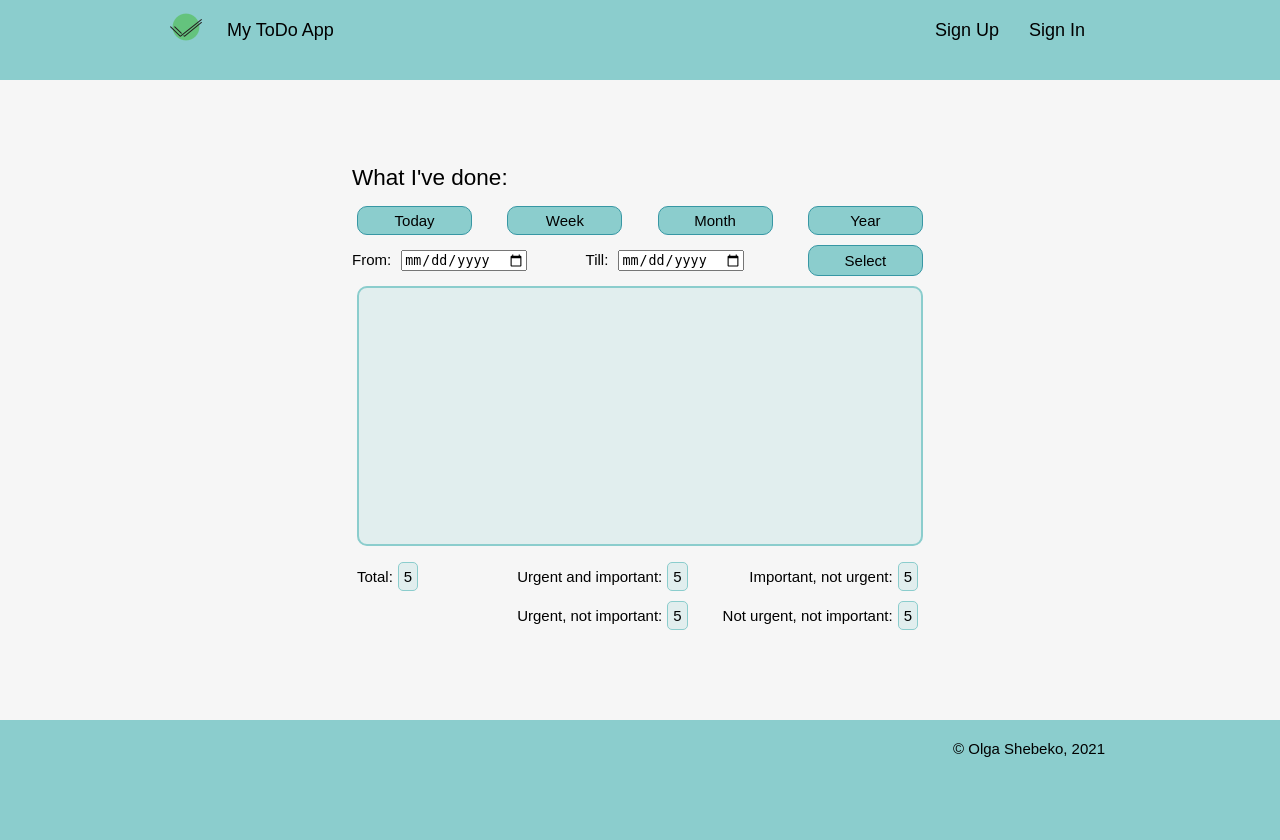
After one commit to shebeolga/ToDo-Application, a Flask app: template templates/archive.html in a window 1280 px wide. The commit adds this page. Run offline with Flask 2, Linux system fonts and the light colour scheme; the template is opened without the code that fills it, so the values that code supplies are empty.

Commit message:
Add archive page that shows today's done tasks

```diff
--- a/app.py
+++ b/app.py
@@ -2,6 +2,7 @@ from flask import Flask, render_template, request, session, redirect, url_for, f
 from sqlalchemy import create_engine
 from sqlalchemy.ext.declarative import declarative_base
 from sqlalchemy.orm import sessionmaker
+from sqlalchemy import func
 from werkzeug.security import generate_password_hash, check_password_hash
 # from validate_email import validate_email
 import logging
@@ -249,7 +250,19 @@ def proceed_delete(task_id):
 
 @app.route("/archive")
 def archive():
-    return "<h1>The page is under construction...</h1>"
+    user = get_current_user()
+
+    if not user:
+        return redirect(url_for('signin'))
+
+    today = datetime.strftime(datetime.now(), '%Y-%m-%d')
+
+    tasks = db_session.query(Task).\
+        filter_by(user_id=user.user_id).\
+        filter_by(done=1, deleted=0).\
+        filter(func.DATE(Task.done_date) == today).all()
+
+    return render_template("archive.html", user=user, tasks=tasks)
 
 
 @app.route("/reports")
--- a/static/style.css
+++ b/static/style.css
@@ -108,6 +108,16 @@ main {
   margin-right: auto;
 }
 
+.archive-content-form {
+  display: flex;
+  width: 60%;
+  height: 100%;
+  flex-direction: column;
+  justify-content: center;
+  margin-left: auto;
+  margin-right: auto;
+}
+
 .form {
   padding: 20px;
   border: 5px solid var(--medium);
@@ -178,6 +188,15 @@ main {
   margin-bottom: 10px;
 }
 
+.archive-tasks {
+  height: 40%;
+  margin-bottom: 20px;
+}
+
+.arcive-fieldset {
+  height: 100%;
+}
+
 .task-link {
   text-decoration: none;
   color: black;
@@ -197,6 +216,47 @@ main {
   margin: 0;
 }
 
+.total-group {
+  display: flex;
+  flex-direction: column;
+}
+
+.first-total-row {
+  display: grid;
+  grid-template-columns: 1fr 2fr 2fr;
+}
+
+.second-total-row {
+  display: grid;
+  grid-template-columns: 3fr 2fr;
+}
+
+.total {
+  display: flex;
+  margin: 5px;
+}
+
+.total-item {
+  justify-self: end;
+}
+
+.label-number {
+  align-self: center;
+}
+
+.number {
+  background-color: var(--light);
+  padding: 5px;
+  border: 1px solid var(--medium);
+  border-radius: 5px;
+  margin-left: 5px;
+  margin-right: 5px;
+}
+
+.archive-head {
+  font-size: 1.5rem;
+}
+
 .input {
   margin: 0;
   outline: none;
@@ -207,6 +267,19 @@ main {
 
 textarea {
   resize: none;
+}
+
+.archive-head {
+  margin-bottom: 10px;
+}
+
+.archive-date-group {
+  display: flex;
+  justify-content: space-between;
+}
+
+.date {
+  margin: 10px;
 }
 
 .comment {
@@ -246,6 +319,11 @@ textarea {
   flex-direction: column;
 }
 
+.archive-bytton-group {
+  display: flex;
+  justify-content: space-between;
+}
+
 .button {
   background: var(--medium);
   color: black;
@@ -268,6 +346,10 @@ textarea {
   font-size: 15px;
 }
 
+.archive-button {
+  width: 20%;
+}
+
 .checkboxes {
   margin-top: 20px;
   margin-bottom: 20px;
--- /dev/null
+++ b/templates/archive.html
@@ -0,0 +1,101 @@
+<!DOCTYPE html>
+<html lang="en" dir="ltr">
+  <head>
+    <meta charset="utf-8">
+    <title>Archive</title>
+    <link rel="shortcut icon" href="static\img\double-tick.png" type="image/x-icon">
+    <link rel="stylesheet" href="static\style.css">
+  </head>
+  <body>
+    <header>
+      <div class="layout-positioner">
+        <nav>
+          <div class="logo">
+            <a href="{{ url_for('index') }} "><img src="..\static\img\double-tick.png" alt="Logo"></a>
+          </div>
+          <div class="menu-actions">
+            <a class="menu-item" href="{{ url_for('index') }}">My ToDo App</a>
+            {% if user %}
+            <a class="menu-item" href="{{ url_for('my_tasks') }}">Active</a>
+            <a class="menu-item active-button" href="{{ url_for('archive') }}">Archive</a>
+            <a class="menu-item" href="{{ url_for('reports') }}">Reports</a>
+            {% endif %}
+          </div>
+          <div class="menu-log">
+            {% if not user %}
+            <a class="menu-item" href="{{ url_for('signup') }}">Sign Up</a>
+            <a class="menu-item" href="{{ url_for('signin') }}">Sign In</a>
+            {% endif %}
+            {% if user %}
+            <a class="menu-item" href="{{ url_for('signout') }}">Sign Out</a>
+            {% endif %}
+          </div>
+        </nav>
+      </div>
+    </header>
+
+    <main>
+        <div class="layout-positioner">
+          <div class="archive-content-form">
+            <div class="archive-select-period">
+              <div class="archive-head">What I've done:</div>
+              <div class="archive-bytton-group">
+                <input type="button" class="button archive-button" value="Today">
+                <input type="button" class="button archive-button" value="Week">
+                <input type="button" class="button archive-button" value="Month">
+                <input type="button" class="button archive-button" value="Year">
+              </div>
+              <div class="archive-date-group">
+                <label>From:<input type="date" class="date"></label>
+                <label>Till:<input type="date" class="date"></label>
+                <input type="button" class="button archive-button" value="Select">
+              </div>
+            </div>
+            <div class="archive-tasks">
+              <fieldset class="fieldset arcive-fieldset">
+                {% for task in tasks %}
+                <a href="" class="task-link">
+                  <div class="task">{{ task.task_name }}</div>
+                </a>
+                {% endfor %}
+              </fieldset>
+            </div>
+            <div class="total-group">
+              <div class="first-total-row">
+                <div class="total">
+                  <div class="label-number">Total:</div>
+                  <div class="number">5</div>
+                </div>
+                <div class="total total-item">
+                  <div class="label-number">Urgent and important:</div>
+                  <div class="number">5</div>
+                </div>
+                <div class="total total-item">
+                  <div class="label-number">Important, not urgent:</div>
+                  <div class="number">5</div>
+                </div>
+              </div>
+              <div class="second-total-row">
+                <div class="total total-item">
+                  <div class="label-number">Urgent, not important:</div>
+                  <div class="number">5</div>
+                </div>
+                <div class="total total-item">
+                  <div class="label-number">Not urgent, not important:</div>
+                  <div class="number">5</div>
+                </div>
+              </div>
+            </div>
+          </div>
+        </div>
+    </main>
+
+    <footer>
+      <div class="layout-positioner">
+        <div class="copyright">
+          © Olga Shebeko, 2021
+        </div>
+      </div>
+    </footer>
+  </body>
+</html>
```
